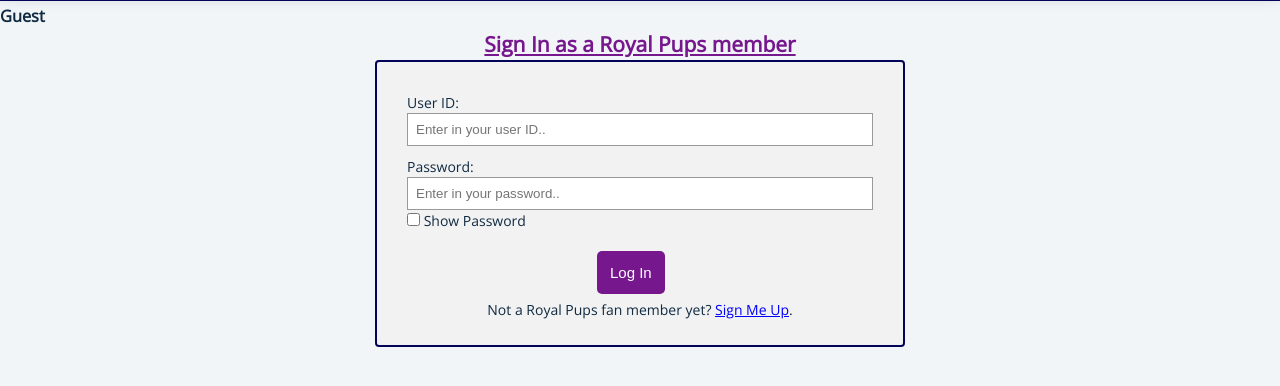
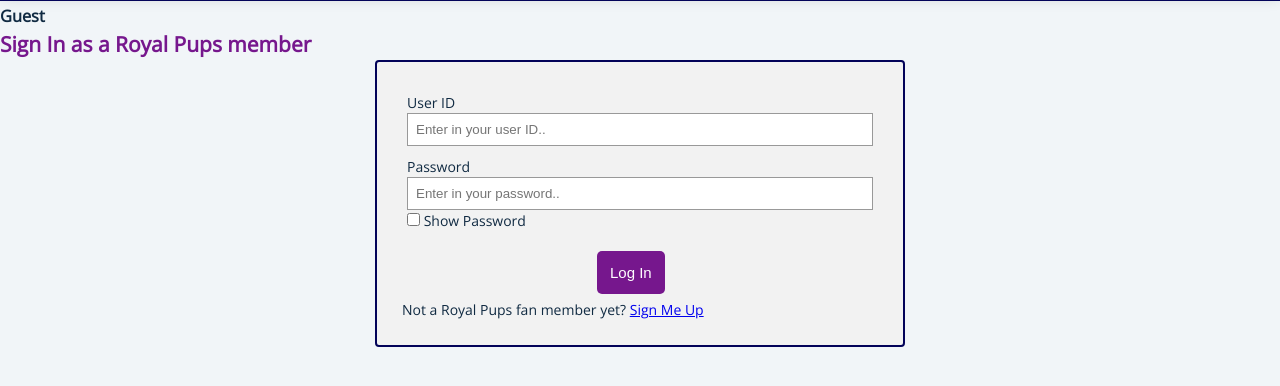
Before and after one commit to nanifour/php-registration, a PHP site: page / in a window 1280 px wide. Shown: the part 57-443 px from the top of the page. Run offline with PHP 8.4, Linux system fonts and the light colour scheme.

Commit message:
moved style to css and js to js file

```diff
--- a/src/index.php
+++ b/src/index.php
@@ -20,50 +20,41 @@ if (isset($_SESSION['message'])){
 	  <link rel="stylesheet" type="text/css" href="src/style/std.css">
     <meta charset = "UTF-8" />
 
-<script>
-//Show user password
-function showPassword() {
-      var x = document.getElementById("password1");
-
-  if (x.type === "password" ) {
-    x.type = "text";
-  }
-  else {
-    x.type = "password";
-  }
-}
-</script>
+<script src="app.js"></script>
 
 </head>
 
 <body>
 
-  <h2 style="text-align:center;">
-	 <u> <b> Sign In as a Royal Pups member </b> </u>
-	</h2>
+  <div class="background">
 
+		<div class="textItems">
+
+				<h2> Sign In as a Royal Pups member </h2>
 
 					<form name="loginForm" method="POST" action="login_action.php">
-		<div class="login-class">
-  	 		 <label>User ID: </label>
+						<div class="login">
+							<label>User ID </label>
 								<input type="text" placeholder="Enter in your user ID.." name="userid" required/>
 						</div>
-      	<div class="login-class">
-  	 		 <label>Password: </label>
+						<div class="login">
+							<label>Password </label>
 								<input type="password" placeholder="Enter in your password.." id="password" name="password" required/>
 										<input type="checkbox" onclick="showPassword()"/> Show Password
 						</div>
 
-  	<div class="login-class">
+						<div class="login">
 							<button type="submit" class="btn" name="login"> Log In </button>
 						</div>
 
 
-	<p style="text-align:center;">Not a Royal Pups fan member yet? <a href="registration.php" style="color: blue">Sign Me Up</a>.</p>
+						<p style=>Not a Royal Pups fan member yet?
+							<a href="registration.php">Sign Me Up</a>
+						</p>
+				</form>
+		</div>
 
-
-  </form>
-
+  </div>
 
 </body>
 </html>
```
Lines whose indentation alone changed are shown as unchanged.
